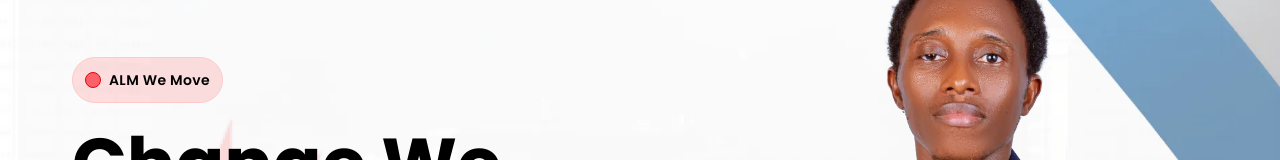
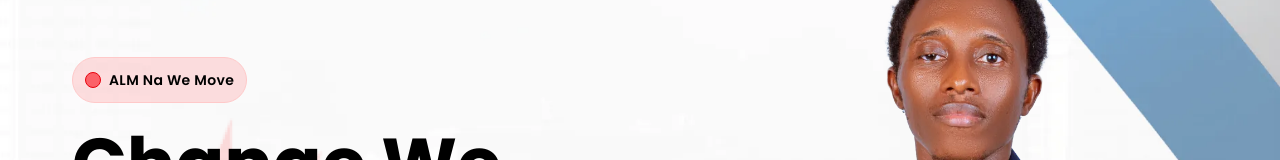
Before and after one commit to ideftbuild/apc-deputy-landing, a React (Vite) app: page / in a window 1280 px wide. Shown: the part 309-469 px from the top of the page. Built offline with nearby package versions, Linux system fonts and the light colour scheme; no server answers.

Commit message:
refactor: update content

```diff
--- a/src/components/Hero.tsx
+++ b/src/components/Hero.tsx
@@ -32,7 +32,7 @@ export default function Hero() {
         <div className="flex flex-col justify-center xl:justify-end xl:px-18 pb-2 xl:pb-22 text-center xl:text-left h-1/2 xl:w-full xl:h-full">
           <p className="font-semibold text-sm tracking-wide flex items-center gap-2 bg-red-400/20 w-fit p-3 rounded-full mx-auto xl:mx-0 border border-red-200 mb-18 md:mb-6 xl:mb-4">
             <span className="w-4 h-4 bg-red-500/70 rounded-full border border-red-600"></span>
-            <span>ALM We Move</span>
+            <span>ALM Na We Move</span>
           </p>
           <h1 className="text-5xl md:text-6xl xl:text-7xl font-extrabold leading-tight mb-3">
             Change We Deserve
--- a/src/components/Vision.tsx
+++ b/src/components/Vision.tsx
@@ -237,7 +237,7 @@ export default function Vision() {
         {/* Bottom CTA */}
         <div className="flex flex-col md:flex-row justify-center items-center text-center mt-16 gap-4">
           <p className="font-bold text-sm tracking-wide w-fit text-gray-800">
-            ALM We Move
+            Aggressive Liberal Movement
           </p>
           <ArrowDown className="md:hidden sm:block w-4 h-4 text-red-500/60" />
           <ArrowRight className="hidden md:block w-4 h-4 text-red-500/60" />
```
